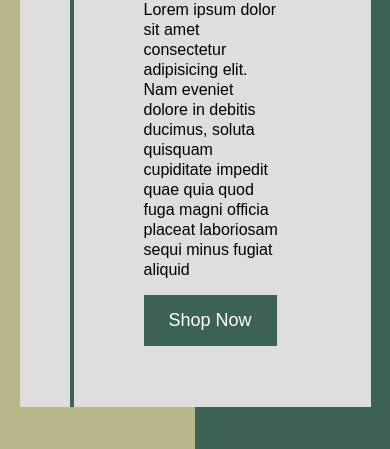
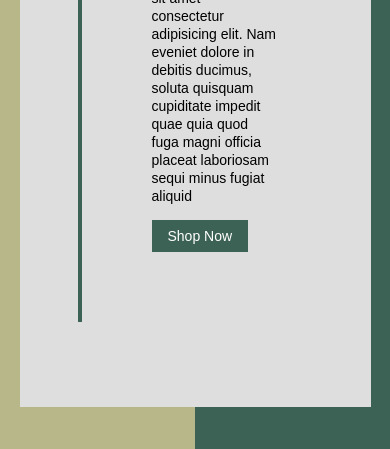
Before and after one commit to srashti-dwivedi/TWSIP, a plain HTML site: page index.html in a window 390 px wide. Shown: the part 395-844 px from the top of the page. Drawn offline with Linux system fonts and the light colour scheme.

Commit message:
create responsive for mobile screen

```diff
--- a/index.html
+++ b/index.html
@@ -27,8 +27,9 @@
        </nav>
 
        <main>
-        <div class="content">
-              <img src="products.png" alt="product"/>
+        <d class="content">
+
+            <img src="products.png" alt="product" class="img"/>
 
               <div class="productInfo">
                 <h3>ORGANIC</h3>
--- a/style.css
+++ b/style.css
@@ -13,6 +13,7 @@
     display: flex;
     align-items: center;
     justify-content: center;
+    flex-wrap: wrap;
 }
 .wrapper{
     height: 90vh;
@@ -129,9 +130,38 @@ h3{
     width: 25px;
 }
 
+/* small Screen---------------------------------------- */
+@media  screen and (max-width:1207) {
+    .content h1{
+        font-size: 45px;
+    }
+    .content p{
+        font-size: 17px;
+    }
+}
 
 
-@media screen and (max-width: 796px) {
+@media  screen and (max-width : 1110px) {
+    .content{
+      padding: 0px 40px;
+      gap: 10px;
+
+    }
+
+      .content h1{
+          font-size:40px ;
+
+      }
+      .content p{
+          font-size: 16px;
+          line-height:20px ;
+      }
+
+  }
+
+
+
+@media screen and (max-width: 768px) {
     .wrapper{
         position: relative;
         overflow: hidden;
@@ -152,6 +182,9 @@ h3{
 
 
     }
+    .productInfo{
+        margin-top: 0;
+    }
     .navlist-active{
         right: 0;
     }
@@ -160,54 +193,34 @@ h3{
         z-index: 5;
     }
     .content{
-        margin: 10px;
+        margin: 8px;
         padding: 5px 50px;
-         gap: 10px;
+         gap: 5px;
 
     }
 
-    .content img{
-        display: none;
-    }
+     img{
+       display: none;
+     }
+
     .content h1{
-        font-size: 35px;
+        font-size: 25px;
     }
     .content p{
-        font-size: 16px;
-        line-height: 20px;
+        font-size: 14px;
+        line-height: 18px;
     }
 
     main{
         padding: 0px;
         margin: 0px;
     }
-
-}
-@media  screen and (max-width : 1110px) {
-  .content{
-    padding: 0px 40px;
-    gap: 10px;
-
-  }
-
-    .content h1{
-        font-size:40px ;
-
-    }
-    .content p{
-        font-size: 16px;
-        line-height:20px ;
-    }
-
-}
-
-
-
-@media  screen and (max-width:1207) {
-    .content h1{
-        font-size: 45px;
-    }
-    .content p{
-        font-size: 17px;
+    .content button{
+        padding: 8px 16px;
+    font-size: 14px;
+    color: white;
+    border: none;
+    background-color: #3c6255;
+    cursor: pointer;
     }
 }
```
